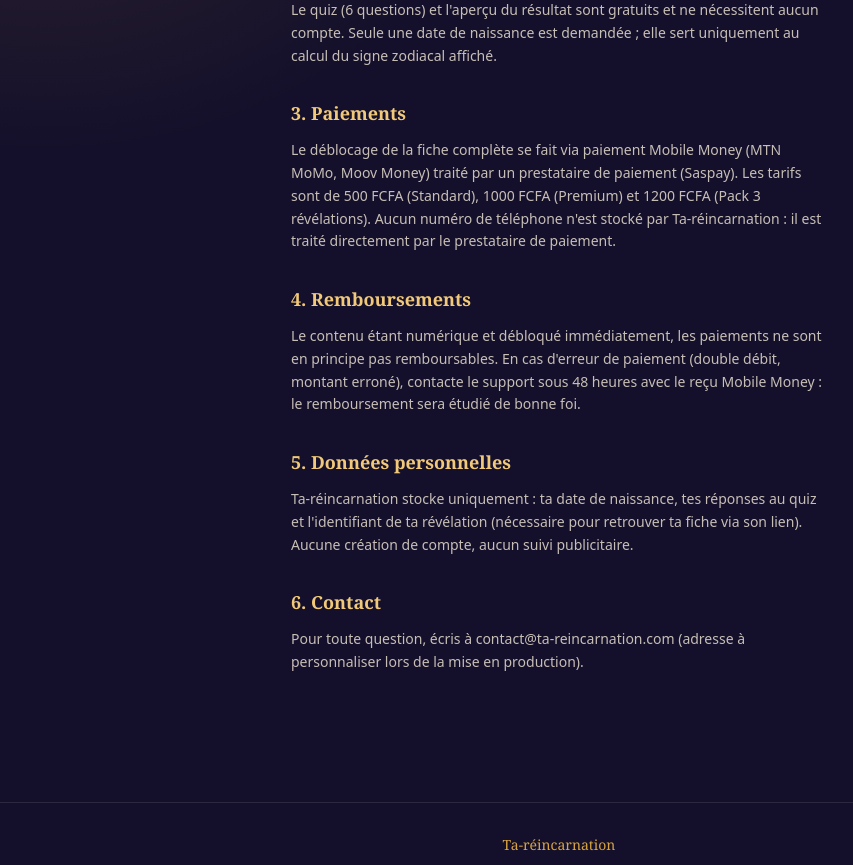
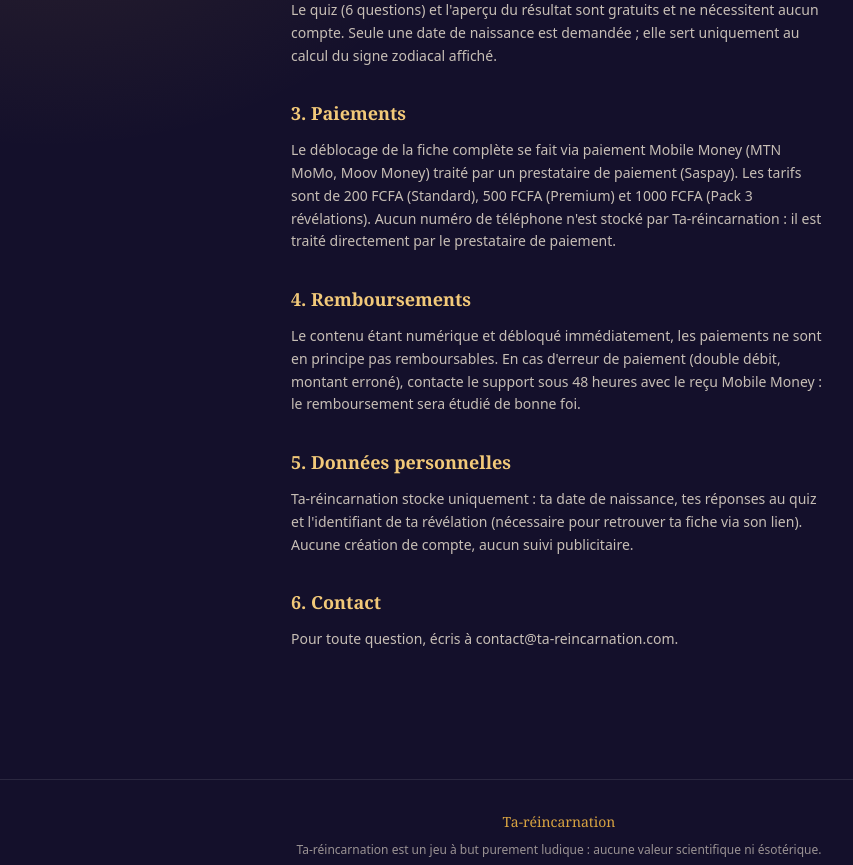
Before and after one commit to marioce12-bot/ma-reincarnation, a Next.js app: page /cgu in a window 1280 px wide. Shown: the part 340-1205 px from the top of the page, without its empty margins (81-934 px from the left). Built offline with nearby package versions, Linux system fonts and the light colour scheme.

Commit message:
fix: CGU pricing now synced with lib/plans.ts

```diff
--- a/app/cgu/page.tsx
+++ b/app/cgu/page.tsx
@@ -1,4 +1,5 @@
 import type { Metadata } from "next";
+import { PLANS } from "@/lib/plans";
 
 export const metadata: Metadata = {
   title: "Conditions générales — Ta-réincarnation",
@@ -20,7 +21,7 @@
   {
     title: "3. Paiements",
     paragraphs: [
-      "Le déblocage de la fiche complète se fait via paiement Mobile Money (MTN MoMo, Moov Money) traité par un prestataire de paiement (Saspay). Les tarifs sont de 500 FCFA (Standard), 1000 FCFA (Premium) et 1200 FCFA (Pack 3 révélations). Aucun numéro de téléphone n'est stocké par Ta-réincarnation : il est traité directement par le prestataire de paiement.",
+      `Le déblocage de la fiche complète se fait via paiement Mobile Money (MTN MoMo, Moov Money) traité par un prestataire de paiement (Saspay). Les tarifs sont de ${PLANS.standard.price} FCFA (${PLANS.standard.name}), ${PLANS.premium.price} FCFA (${PLANS.premium.name}) et ${PLANS.pack.price} FCFA (${PLANS.pack.name}). Aucun numéro de téléphone n'est stocké par Ta-réincarnation : il est traité directement par le prestataire de paiement.`,
     ],
   },
   {
@@ -38,7 +39,7 @@
   {
     title: "6. Contact",
     paragraphs: [
-      "Pour toute question, écris à contact@ta-reincarnation.com (adresse à personnaliser lors de la mise en production).",
+      "Pour toute question, écris à contact@ta-reincarnation.com.",
     ],
   },
 ];
```
